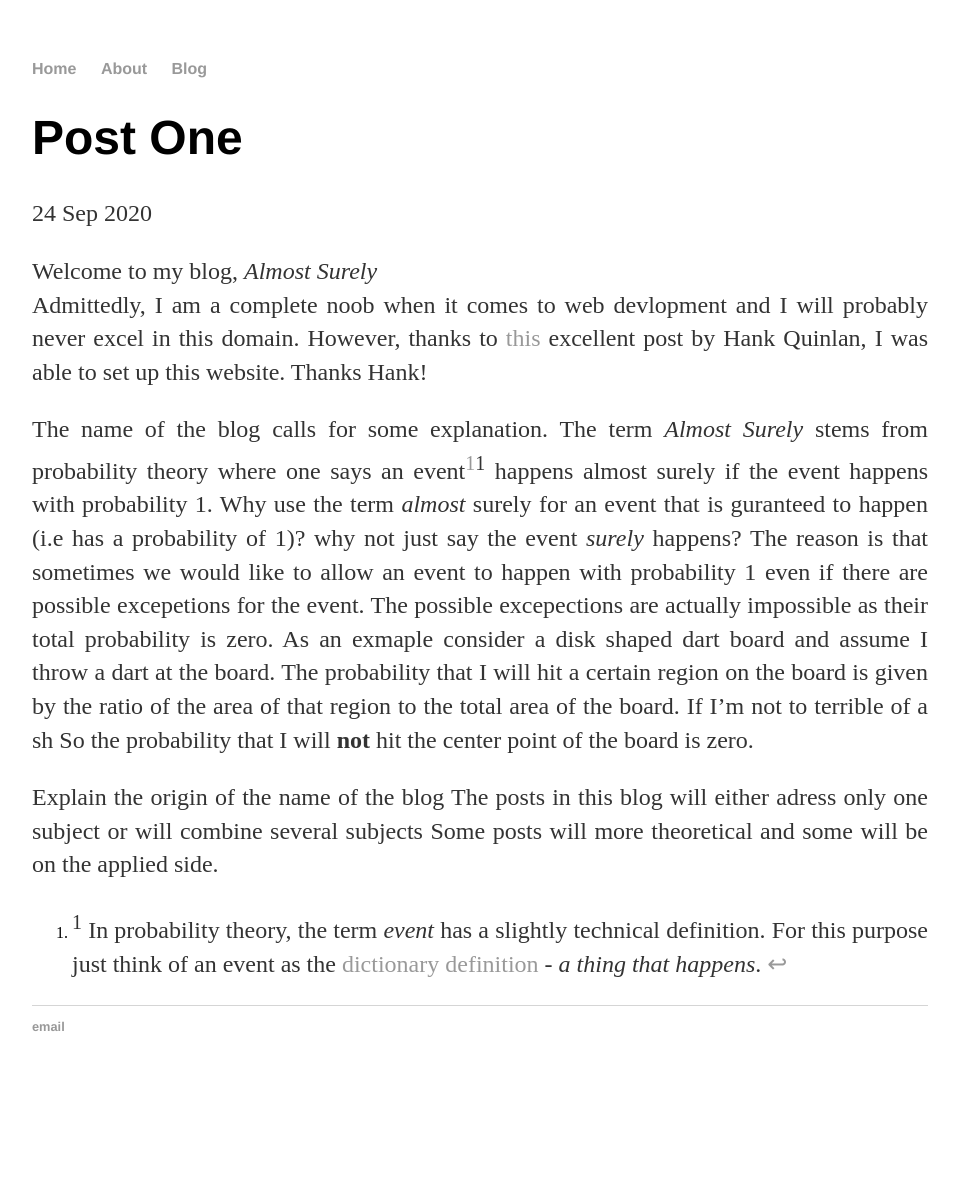
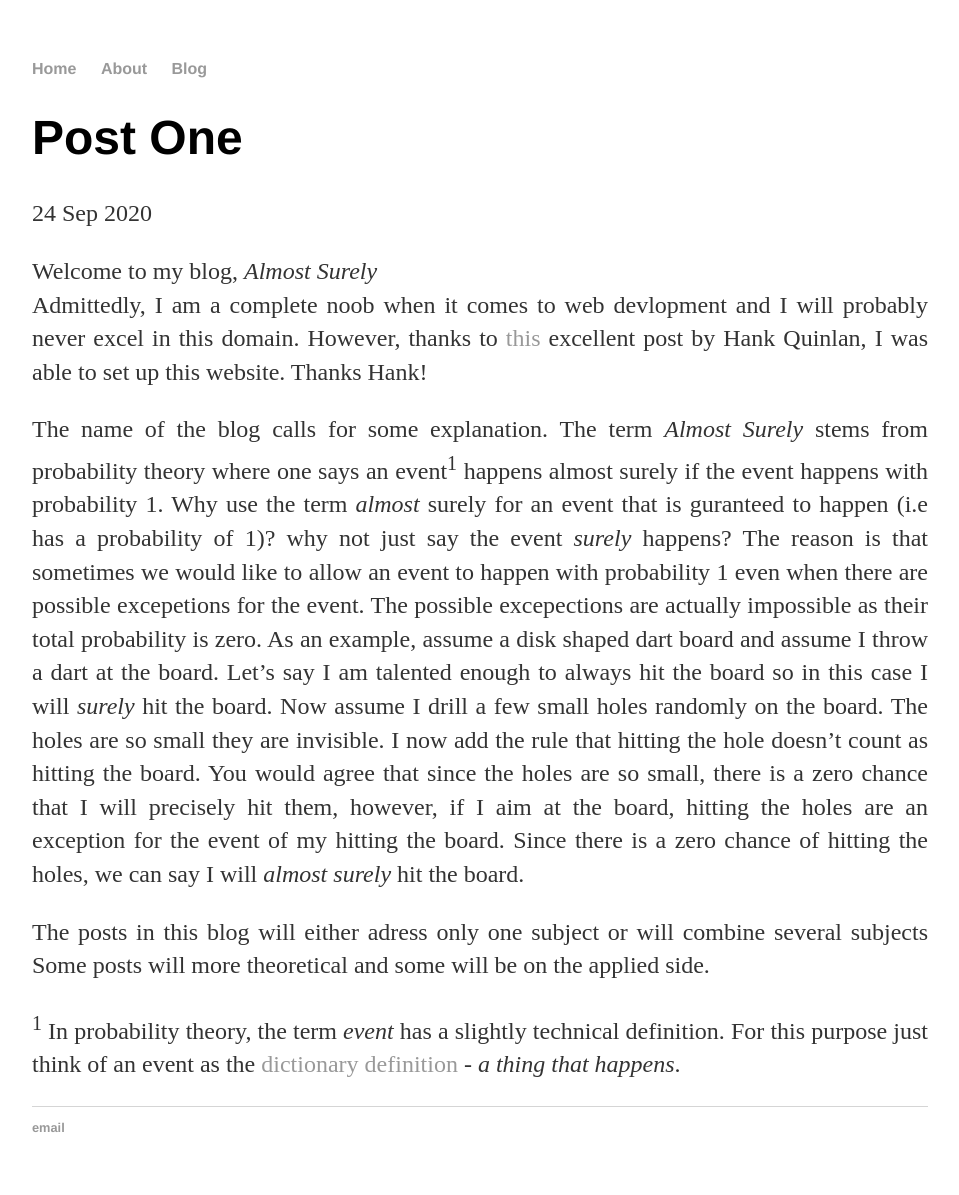
Before and after one commit to nirryde/nirryde.github.io, a Jekyll site: the page built from _posts/2020-09-24-post one.md, in a window 1280 px wide. Shown: the whole page, without its empty margins (160-1119 px from the left). Built offline with Jekyll 4.4.1, drawn with Linux system fonts in a browser that asks for light colours; before the commit the page ends 1094 px from its top, so only the background shows below that.

Commit message:
Update 2020-09-24-post one.md

```diff
--- a/_posts/2020-09-24-post one.md
+++ b/_posts/2020-09-24-post one.md
@@ -7,11 +7,10 @@ date: 2020-09-24
 Welcome to my blog, *Almost Surely* <br />
 Admittedly, I am a complete noob when it comes to web devlopment and I will probably never excel in this domain. However, thanks to <a href="http://jmcglone.com/guides/github-pages/#css">this</a> excellent post by Hank Quinlan, I was able to set up this website. Thanks Hank!
 
-The name of the blog calls for some explanation. The term *Almost Surely* stems from probability theory where one says an event[^1]<sup>1</sup> happens almost surely if the event happens with probability 1. Why use the term *almost* surely for an event that is guranteed to happen (i.e has a probability of 1)? why not just say the event *surely* happens? The reason is that sometimes we would like to allow an event to happen with probability 1 even if there are possible excepetions for the event. The possible excepections are actually impossible as their total probability is zero. As an exmaple consider a disk shaped dart board and assume I throw a dart at the board. The probability that I will hit a certain region on the board is given by the ratio of the area of that region to the total area of the board. If I'm not to terrible of a sh So the probability that I will **not** hit the center point of the board is zero.
+The name of the blog calls for some explanation. The term *Almost Surely* stems from probability theory where one says an event<sup>1</sup> happens almost surely if the event happens with probability 1. Why use the term *almost* surely for an event that is guranteed to happen (i.e has a probability of 1)? why not just say the event *surely* happens? The reason is that sometimes we would like to allow an event to happen with probability 1 even when there are possible excepetions for the event. The possible excepections are actually impossible as their total probability is zero. As an example, assume a disk shaped dart board and assume I throw a dart at the board. Let's say I am talented enough to always hit the board so in this case I will *surely* hit the board. Now assume I drill a few small holes randomly on the board. The holes are so small they are invisible. I now add the rule that hitting the hole doesn't count as hitting the board. You would agree that since the holes are so small, there is a zero chance that I will precisely hit them, however, if I aim at the board, hitting the holes are an exception for the event of my hitting the board. Since there is a zero chance of hitting the holes, we can say I will *almost surely* hit the board.
 
 
-Explain the origin of the name of the blog
 The posts in this blog will either adress only one subject or will combine several subjects
 Some posts will more theoretical and some will be on the applied side.
 
-[^1]: <sup>1</sup> In probability theory, the term *event* has a slightly technical definition. For this purpose just think of an event as the <a href="https://dictionary.cambridge.org/dictionary/english/event"> dictionary definition</a> - *a thing that happens*.
+<sup>1</sup> In probability theory, the term *event* has a slightly technical definition. For this purpose just think of an event as the <a href="https://dictionary.cambridge.org/dictionary/english/event"> dictionary definition</a> - *a thing that happens*.
```
